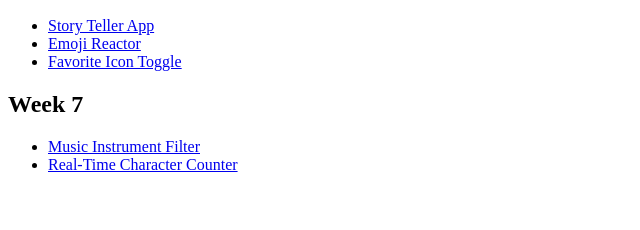
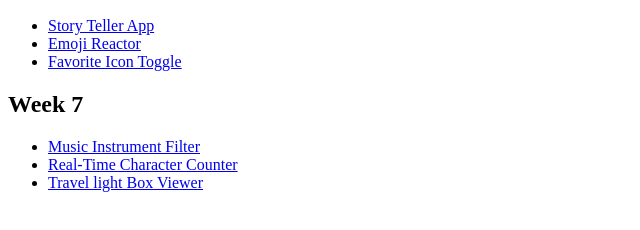
Before and after one commit to laadydee004/frontend-journey, a plain HTML site: page index.html in a window 1280 px wide. Shown: the part 110-340 px from the top of the page, without its empty margins (0-640 px from the left). Drawn offline with Linux system fonts and the light colour scheme.

Commit message:
feat: travel lightbox added to index

```diff
--- a/index.html
+++ b/index.html
@@ -19,6 +19,7 @@
   <ul>
     <li><a href="Week7/Day34BuildaMusicInstrumentFilter/">Music Instrument Filter</a></li>
     <li><a href="Week7/Day35BuildaRealTimeCounter/">Real-Time Character Counter</a></li>
+    <li><a href="Week7/Day35TravelLightBoxViewer/">Travel light Box Viewer</a></li>
   </ul>
 
 </body>
```
